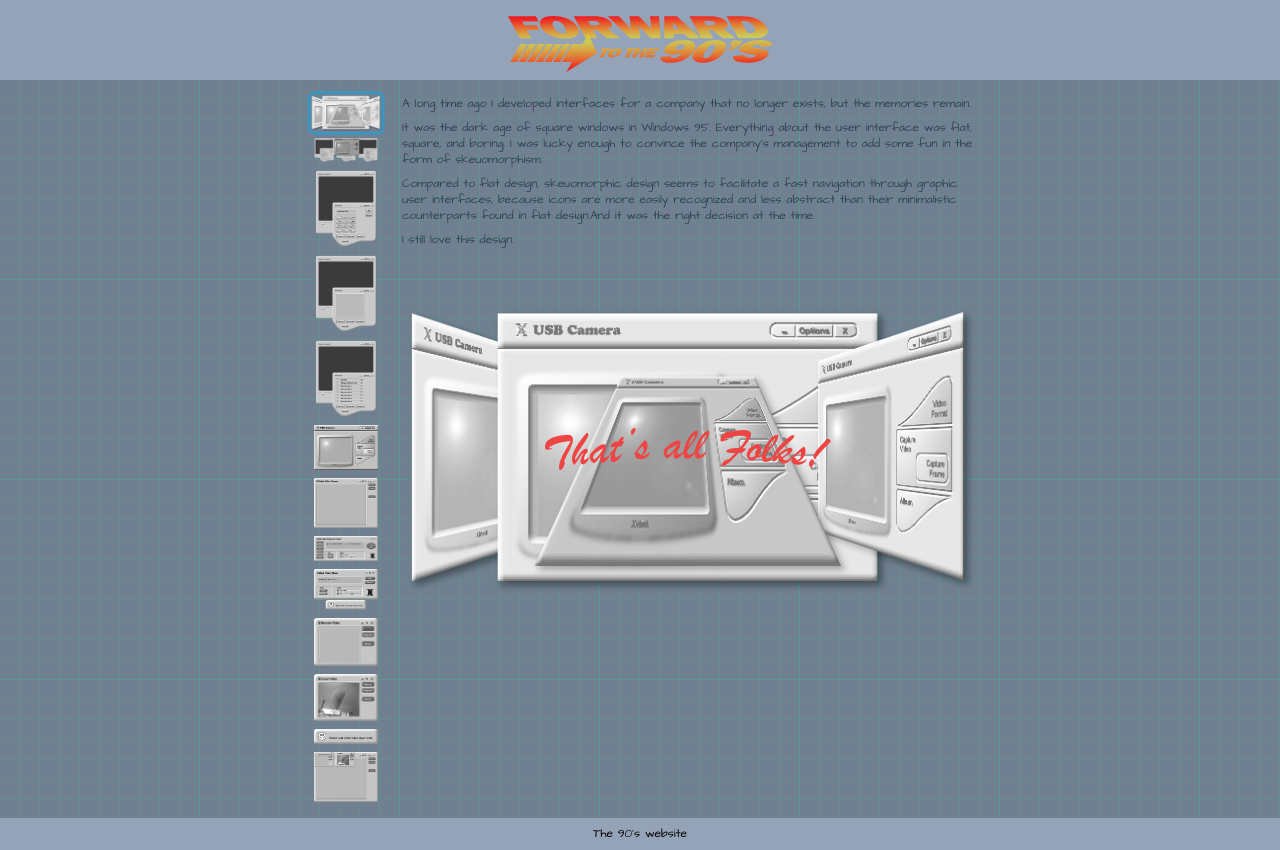
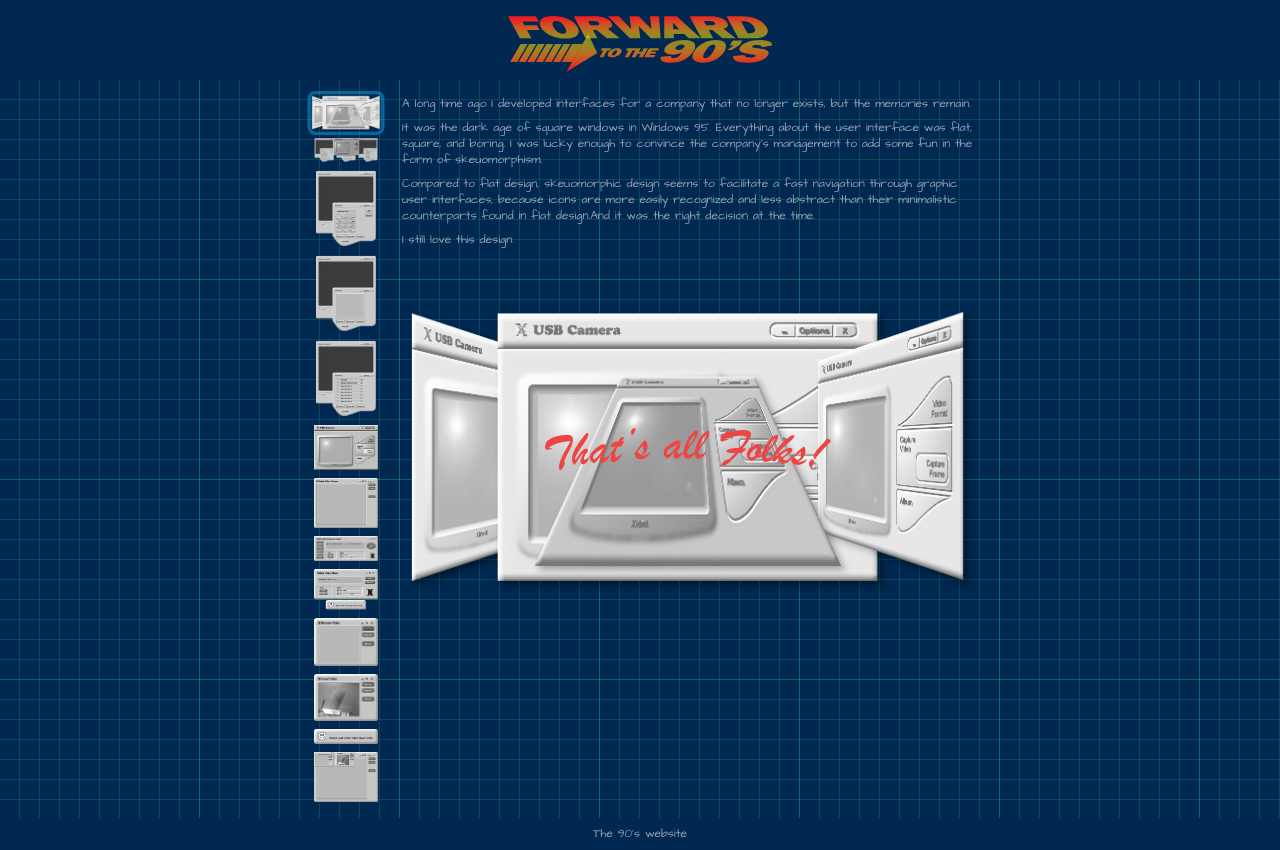
Before and after one commit to maxzz/back-to-90s, a React (Vite) app: page / in a window 1280 px wide. Built offline with nearby package versions, Linux system fonts and the light colour scheme.

Commit message:
WIP. upgrade-2025. new background. 2

```diff
--- a/assets/css/background.css
+++ b/assets/css/background.css
@@ -1,7 +1,7 @@
 .blueprint {
     --c1: #23ca8733;
     --c2: var(--c1);
-    background-color:slategray;
+    background-color:#002850;
 
     background-image:
         linear-gradient(var(--c1) 1px, transparent 1px),
--- a/src/components/1-header/0-all.tsx
+++ b/src/components/1-header/0-all.tsx
@@ -3,7 +3,7 @@ import { SvgForward } from "../ui/images";
 
 export function Header({ className }: ComponentPropsWithoutRef<"header">) {
     return (
-        <header className="p-2 flex items-center justify-center bg-slate-400">
+        <header className="p-2 flex items-center justify-center bg-canvas">
             {/* <img className="pt-2 h-16" src="assets/images/title.svg" alt="title image of the 90's website" /> */}
             <SvgForward className="pt-2 h-16" title="forward" titleId="forward" />
         </header>
--- a/src/components/2-main/0-all.tsx
+++ b/src/components/2-main/0-all.tsx
@@ -4,7 +4,7 @@ import { ThatsAllFolks } from "../ui/icons";
 
 export function SectionMain() {
     return (
-        <div className="grid grid-cols-[1fr_minmax(100px,700px)_1fr] 1bg-slate-300 blueprint text-slate-700">
+        <div className="grid grid-cols-[1fr_minmax(100px,700px)_1fr] blueprint text-slate-400">
             <div className="col-start-2 text-xs grid grid-cols-[auto_1fr] gap-4 p-4">
                 <NavAppImages />
 
--- a/src/components/3-footer/0-all.tsx
+++ b/src/components/3-footer/0-all.tsx
@@ -2,7 +2,7 @@ import { type ComponentPropsWithoutRef } from "react";
 
 export function Footer({ className }: ComponentPropsWithoutRef<"header">) {
     return (
-        <footer className="p-2 text-xs text-center bg-slate-400">
+        <footer className="p-2 text-xs text-center bg-canvas text-slate-400">
             <a href="https://theoldnet.com/get?decode=false&scripts=false&year=1997&url=http://xirlink.com/vp.htm" target="_blank">
                 The 90's website
             </a>
--- a/tailwind.config.js
+++ b/tailwind.config.js
@@ -12,6 +12,7 @@ export default {
                 primary: colors.zinc,
                 secondary: colors.green,
                 // ...shadcnColors.colors,
+                canvas: '#002850',
             },
             // ...shadcnTheRest,
             gridTemplateColumns: {
```
